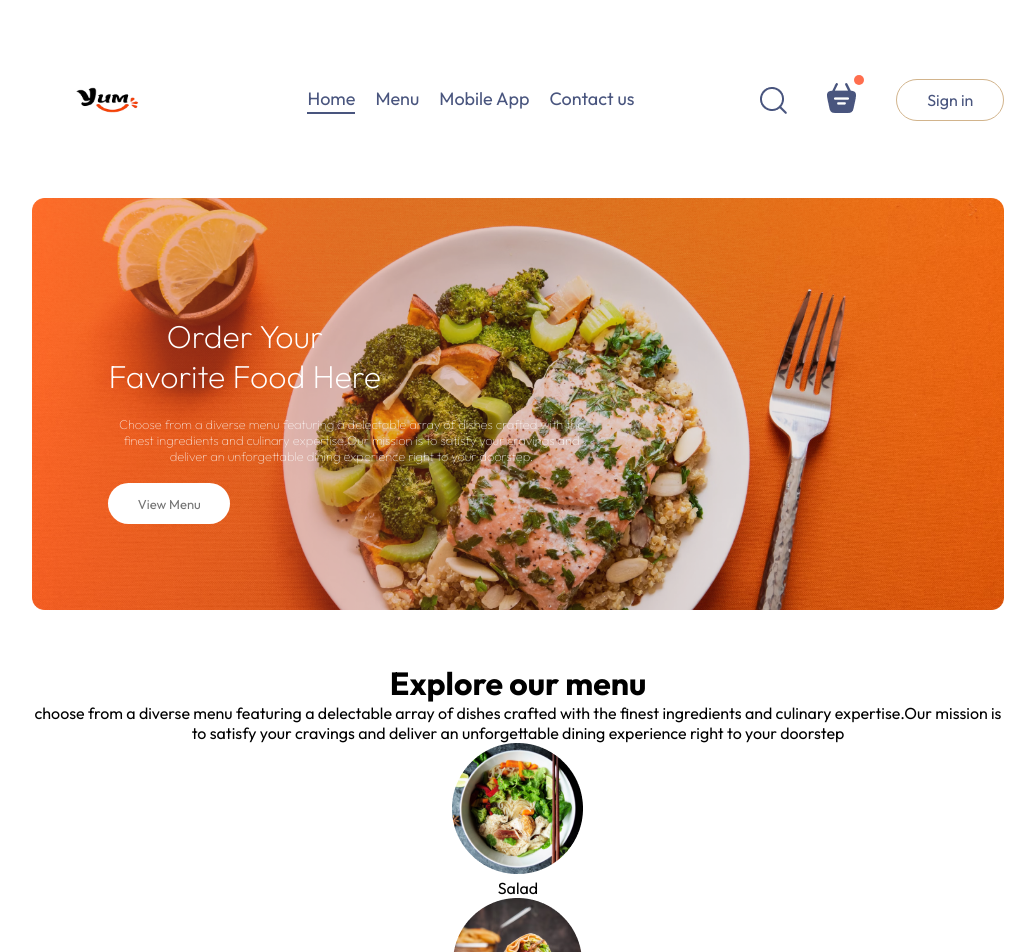
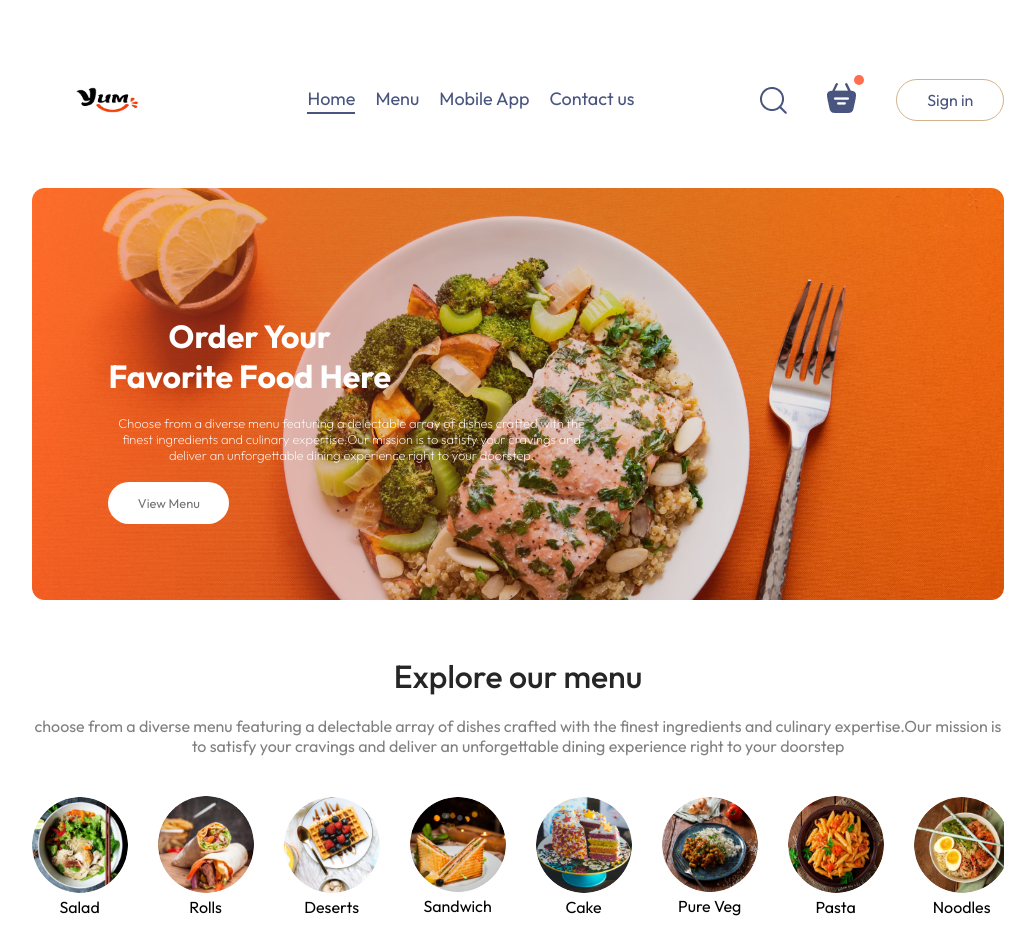
Before and after one commit to abubinnaser81/Yum-Hub-full-Project, a React (Vite) app in the folder frontend/: page / in a window 1280 px wide. Shown: the top 952 px of the page, without its empty margins (122-1157 px from the left). Built offline with nearby package versions, Linux system fonts and the light colour scheme.

Commit message:
explore scroll

```diff
--- a/frontend/src/components/ExploreMenu/ExploreMenu.css
+++ b/frontend/src/components/ExploreMenu/ExploreMenu.css
@@ -0,0 +1,34 @@
+.explore-menu {
+    display: flex ;
+    flex-direction: column;
+    gap:20px
+ }
+ .explore-menu h1   {
+    color : #262626;
+    font-weight: 500;
+    text-align: center;
+ }
+ .explore-menu-text{
+    max-width: 600%;
+    color: #808080;
+    text-align: center;
+ }
+.explore-menu-list{
+
+    display: flex;
+    justify-content: space-between;
+    align-items: center;
+    gap : 30px;
+    margin: 20px 0px;
+    overflow-x: scroll;
+}
+.explore-menu-list::-webkit-scrollbar{
+    display: none;
+}
+.explore-menu-list-item img{
+   width: 7.5vw;
+   min-width: 80px;
+   cursor: pointer;
+   border-radius: 50%;
+   transition: 0.2s;
+}
--- a/frontend/src/components/ExploreMenu/ExploreMenu.jsx
+++ b/frontend/src/components/ExploreMenu/ExploreMenu.jsx
@@ -6,7 +6,7 @@
     <div className='explore-menu' id='explore-menu'>
         <h1>Explore our menu</h1>
         <p className='explore-menu-text'>choose from a diverse menu featuring a delectable array of dishes crafted with the finest ingredients and culinary expertise.Our mission is to satisfy your cravings and deliver an unforgettable dining experience right to your doorstep</p>
-        <div className="explore-menu-list"></div>
+        <div className="explore-menu-list">
         {menu_list.map((item,index)=>{
         return (
             <div key={index} className="explore-menu-list-item">
@@ -17,6 +17,7 @@
 
 })}
     </div>
+    </div>
   )
 }
 
--- a/frontend/src/components/Header/Header.css
+++ b/frontend/src/components/Header/Header.css
@@ -1,6 +1,6 @@
 .header{
-    height: 34vw;
-    margin: 30px auto;
+    height: 35vw;
+    margin: 20px auto;
     background: url('/header_img.png') no-repeat ;
     background-size: contain;
     position: relative;
@@ -17,14 +17,14 @@
     animation: fadeIn 3s;
 }
 .header-contents h2{
-    font-weight: 200;
+    font-weight: 00;
     color : white;
     font-size: max(2.5vw, 10px);
 }
 .header-contents p{
     font-size: max(1vw, 5px);
     color: white;
-    font-weight: 100;
+    font-weight: 200;
 }
 .header-contents button{
     padding: 1vw 2.3vw;
@@ -34,5 +34,5 @@
     background-color: white;
     color: #747474;
     cursor: pointer;
-    font-size: max(1vw, 13px);
+    font-size: max(1vw, 10px);
 }
```
